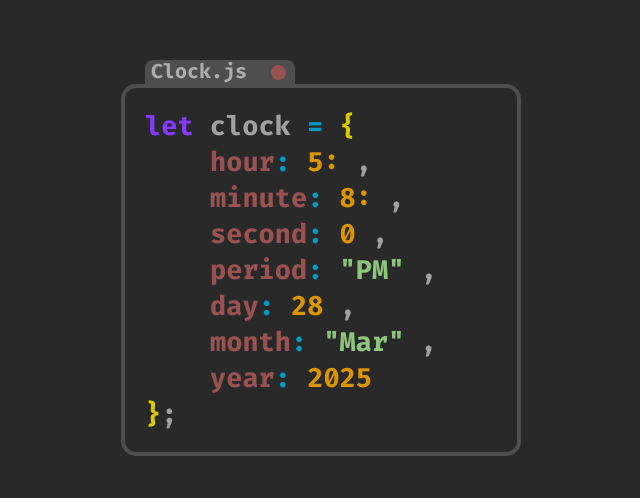
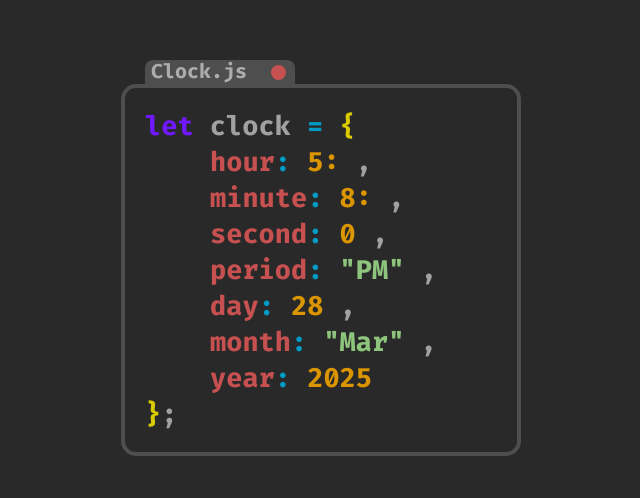
Before and after one commit to WindyBindy/time, a website built with Vite: page index.html in a window 1280 px wide. Shown: the part 129-627 px from the top of the page, without its empty margins (319-959 px from the left). Built offline with nearby package versions, Linux system fonts and the light colour scheme.

Commit message:
updatecolors

```diff
--- a/index.html
+++ b/index.html
@@ -21,7 +21,7 @@
 			<div class="maindiv">
 				<ul class="clocs">
 					<li class="textes">
-						<p style="color: rgb(133, 57, 255)">
+						<p style="color: rgb(112, 24, 255)">
 							let <span style="color: rgb(161, 161, 161)">clock</span>
 							<span style="color: rgb(0, 155, 194)">= </span
 							><span style="color: rgb(218, 203, 0)">{</span>
@@ -29,7 +29,7 @@
 					</li>
 					<li class="textes" style="margin-left: 65px">
 						<p>
-							<span style="color: rgb(153, 81, 81)"> hour</span
+							<span style="color: rgb(199, 80, 80)"> hour</span
 							><span style="color: rgb(0, 155, 194)">: </span
 							><span style="color: rgb(218, 149, 0)" id="hourJs"></span>
 							<span style="color: rgb(161, 161, 161)">,</span>
@@ -37,7 +37,7 @@
 					</li>
 					<li class="textes" style="margin-left: 65px">
 						<p>
-							<span style="color: rgb(153, 81, 81)"> minute</span
+							<span style="color: rgb(199, 80, 80)"> minute</span
 							><span style="color: rgb(0, 155, 194)">: </span
 							><span style="color: rgb(218, 149, 0)" id="minuteJs"></span>
 							<span style="color: rgb(161, 161, 161)">,</span>
@@ -45,7 +45,7 @@
 					</li>
 					<li class="textes" style="margin-left: 65px">
 						<p>
-							<span style="color: rgb(153, 81, 81)"> second</span
+							<span style="color: rgb(199, 80, 80)"> second</span
 							><span style="color: rgb(0, 155, 194)">: </span
 							><span style="color: rgb(218, 149, 0)" id="secondJs"></span>
 							<span style="color: rgb(161, 161, 161)">,</span>
@@ -53,7 +53,7 @@
 					</li>
 					<li class="textes" style="margin-left: 65px">
 						<p>
-							<span style="color: rgb(153, 81, 81)"> period</span
+							<span style="color: rgb(199, 80, 80)"> period</span
 							><span style="color: rgb(0, 155, 194)">: </span
 							><span style="color: rgb(142, 197, 125)" id="periodJs"></span>
 							<span style="color: rgb(161, 161, 161)">,</span>
@@ -61,7 +61,7 @@
 					</li>
 					<li class="textes" style="margin-left: 65px">
 						<p>
-							<span style="color: rgb(153, 81, 81)"> day</span
+							<span style="color: rgb(199, 80, 80)"> day</span
 							><span style="color: rgb(0, 155, 194)">: </span
 							><span style="color: rgb(218, 149, 0)" id="dayJs"></span>
 							<span style="color: rgb(161, 161, 161)">,</span>
@@ -69,7 +69,7 @@
 					</li>
 					<li class="textes" style="margin-left: 65px">
 						<p>
-							<span style="color: rgb(153, 81, 81)"> month</span
+							<span style="color: rgb(199, 80, 80)"> month</span
 							><span style="color: rgb(0, 155, 194)">: </span
 							><span style="color: rgb(142, 197, 125)" id="monthJs"></span>
 							<span style="color: rgb(161, 161, 161)">,</span>
@@ -77,7 +77,7 @@
 					</li>
 					<li class="textes" style="margin-left: 65px">
 						<p>
-							<span style="color: rgb(153, 81, 81)"> year</span
+							<span style="color: rgb(199, 80, 80)"> year</span
 							><span style="color: rgb(0, 155, 194)">: </span
 							><span style="color: rgb(218, 149, 0)" id="yearJs"></span>
 						</p>
--- a/src/style.css
+++ b/src/style.css
@@ -80,6 +80,6 @@ main {
 	width: 15px;
 	height: 15px;
 	z-index: 3;
-	background-color: rgb(153, 81, 81);
+	background-color: rgb(199, 80, 80);
 	border-radius: 100%;
 }
```
